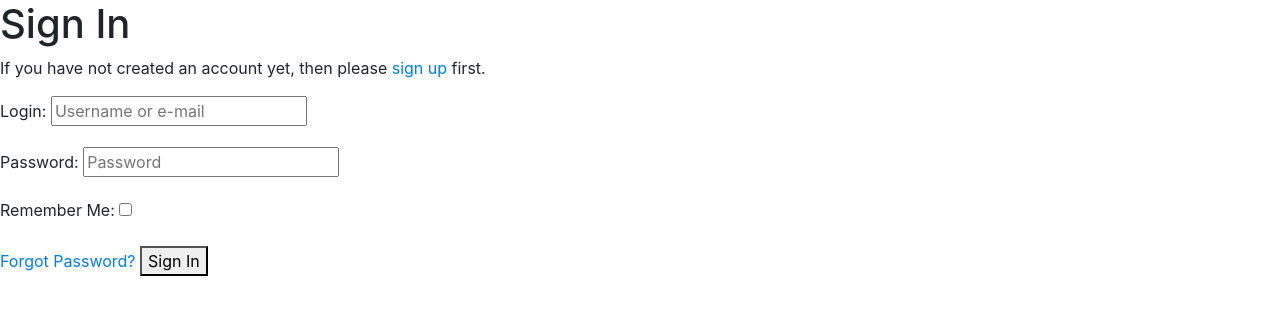
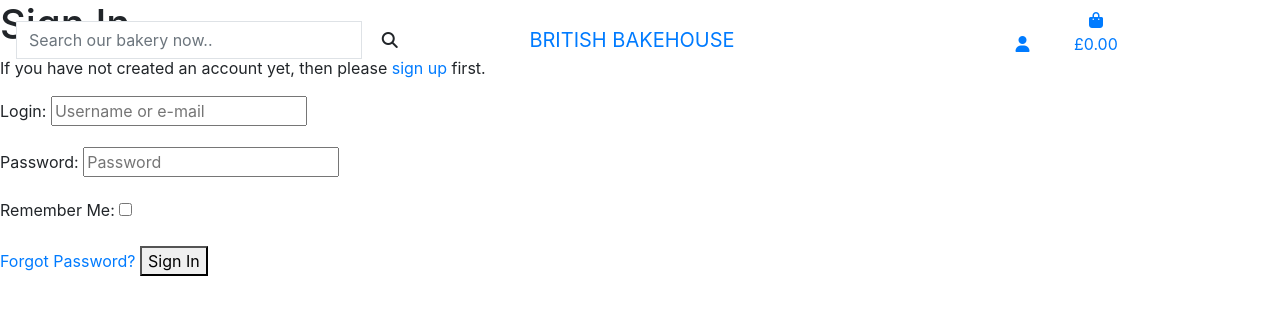
Before and after one commit to jakelashbrook/british_bakehouse-ms4, a Django app: page /accounts/login/ in a window 1280 px wide. Shown: the top 315 px of the page. Run offline with Django 3.2, Linux system fonts and the light colour scheme; some libraries are stand-ins or nearby versions.

Commit message:
Added base for main page header

```diff
--- a/templates/base.html
+++ b/templates/base.html
@@ -2,6 +2,7 @@
 
 <!doctype html>
 <html lang="en">
+
 <head>
     {% block meta %}
     <meta http-equiv="X-UA-Compatible" content="ie=edge">
@@ -13,16 +14,23 @@
     {% endblock %}
 
     {% block main_css %}
-    <link rel="stylesheet" href="https://stackpath.bootstrapcdn.com/bootstrap/4.4.1/css/bootstrap.min.css" integrity="sha384-Vkoo8x4CGsO3+Hhxv8T/Q5PaXtkKtu6ug5TOeNV6gBiFeWPGFN9MuhOf23Q9Ifjh" crossorigin="anonymous">
+    <link rel="stylesheet" href="https://stackpath.bootstrapcdn.com/bootstrap/4.4.1/css/bootstrap.min.css"
+        integrity="sha384-Vkoo8x4CGsO3+Hhxv8T/Q5PaXtkKtu6ug5TOeNV6gBiFeWPGFN9MuhOf23Q9Ifjh" crossorigin="anonymous">
     {% endblock %}
 
     {% block extra_css %}
     {% endblock %}
 
     {% block main_js %}
-    <script src="https://code.jquery.com/jquery-3.6.0.min.js" integrity="sha256-/xUj+3OJU5yExlq6GSYGSHk7tPXikynS7ogEvDej/m4=" crossorigin="anonymous"></script>
-    <script src="https://cdn.jsdelivr.net/npm/popper.js@1.16.0/dist/umd/popper.min.js" integrity="sha384-Q6E9RHvbIyZFJoft+2mJbHaEWldlvI9IOYy5n3zV9zzTtmI3UksdQRVvoxMfooAo" crossorigin="anonymous"></script>
-    <script src="https://stackpath.bootstrapcdn.com/bootstrap/4.4.1/js/bootstrap.min.js" integrity="sha384-wfSDF2E50Y2D1uUdj0O3uMBJnjuUD4Ih7YwaYd1iqfktj0Uod8GCExl3Og8ifwB6" crossorigin="anonymous"></script>
+    <script src="https://code.jquery.com/jquery-3.6.0.min.js"
+        integrity="sha256-/xUj+3OJU5yExlq6GSYGSHk7tPXikynS7ogEvDej/m4=" crossorigin="anonymous"></script>
+    <script src="https://cdn.jsdelivr.net/npm/popper.js@1.16.0/dist/umd/popper.min.js"
+        integrity="sha384-Q6E9RHvbIyZFJoft+2mJbHaEWldlvI9IOYy5n3zV9zzTtmI3UksdQRVvoxMfooAo" crossorigin="anonymous">
+    </script>
+    <script src="https://stackpath.bootstrapcdn.com/bootstrap/4.4.1/js/bootstrap.min.js"
+        integrity="sha384-wfSDF2E50Y2D1uUdj0O3uMBJnjuUD4Ih7YwaYd1iqfktj0Uod8GCExl3Og8ifwB6" crossorigin="anonymous">
+    </script>
+    <script src="https://kit.fontawesome.com/d7aebf5372.js" crossorigin="anonymous"></script>
     {% endblock %}
 
     {% block extra_js %}
@@ -31,9 +39,69 @@
     <title>British Bakehouse {% block extra_title%}{% endblock %}</title>
 
 </head>
+
 <body>
-    <header class="container-fluid fixed-top">
-
+    <header class="fixed-top container-fluid">
+        <div class="row">
+            <!-- Search Bar-->
+            <div class="col-12 col-lg-4 my-auto p-lg-3 order-2 order-lg-1">
+                <form method="GET" action="" class="form-inline">
+                    <div class="input-group w-100">
+                        <input class="form-control mr-sm-2 rounded-0 border-blue border" type="search"
+                            placeholder="Search our bakery now.." aria-label="Search">
+                        <div class="input-group-append">
+                            <button class="btn btn-outline-blue my-2 my-sm-0 rounded-0" type="submit">
+                                <span class="icon">
+                                    <i class="fas fa-search"></i>
+                                </span>
+                            </button>
+                        </div>
+                    </div>
+                </form>
+            </div>
+            <!-- Logo -->
+            <div class="col-12 col-lg-4 my-auto p-lg-3 text-center order-1 order-lg-2">
+                <a class="navbar-brand nav-logo-link text-uppercase" href="#">British Bakehouse</a>
+            </div>
+            <!-- Account/Bag -->
+            <div class="col-12 col-lg-4 my-auto p-3 py-lg-0 order-3 order-lg-3">
+                <ul class="list-inline list-unstyled text-center">
+                    <li class="list-inline-item dropdown">
+                        <a href="#" class="nav-link text-blue" id="user-options" data-toggle="dropdown" aria-haspopup="true" aria-expanded="false">
+                            <div class="text-center">
+                                <div><i class="fas fa-user" title="My Account"></i></div>
+                            </div>
+                        </a>
+                        <div class="dropdown-menu border-0" aria-labelledby="user-options">
+                            {% if request.user.is_authenticated %}
+                                {% if request.user.is_superuser %}
+                                    <a href="" class="dropdown-item">Bakery Management</a>
+                                {% endif %}
+                                <a href="" class="dropdown-item">Profile</a>
+                                <a href="{% url 'account_logout' %}" class="dropdown-item">Logout</a>
+                            {% else %}
+                                <a href="{% url 'account_signup' %}" class="dropdown-item">Register</a>
+                                <a href="{% url 'account_login' %}" class="dropdown-item">Login</a>
+                            {% endif %}
+                        </div>
+                    </li>
+                    <li class="list-inline-item">
+                        <a href="#" class="{% if grand_total %}text-info font-weight-bold{% else %}text-blue{% endif %} nav-link">
+                            <div class="text-center">
+                                <div><i class="fas fa-bag-shopping"></i></div>
+                                <p class="my-0">
+                                    {% if grand_total %}
+                                        £{{ grand_total|floatformat:2 }}
+                                    {% else %}
+                                        £0.00
+                                    {% endif %}
+                                </p>
+                            </div>
+                        </a>
+                    </li>
+                </ul>
+            </div>
+        </div>
     </header>
 
     {% if messages %}
@@ -52,4 +120,5 @@
 
 
 </body>
+
 </html>
```
Also changed, not shown: home/templates/home/index.html (+11 -1 lines). Lines whose indentation alone changed are shown as unchanged.
